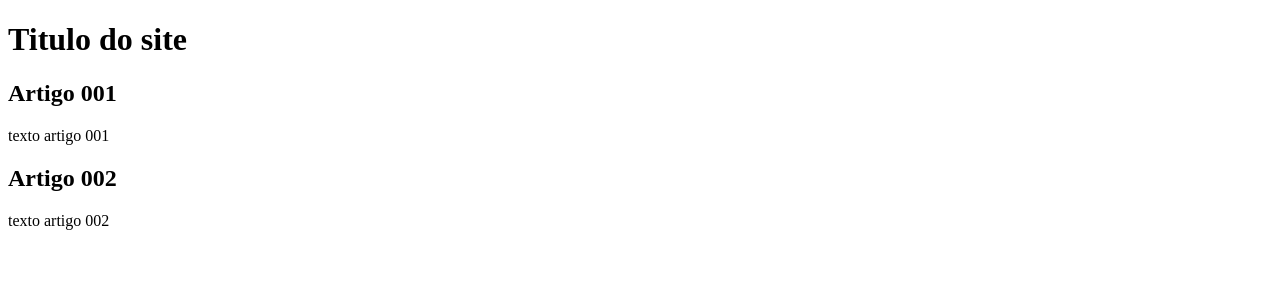
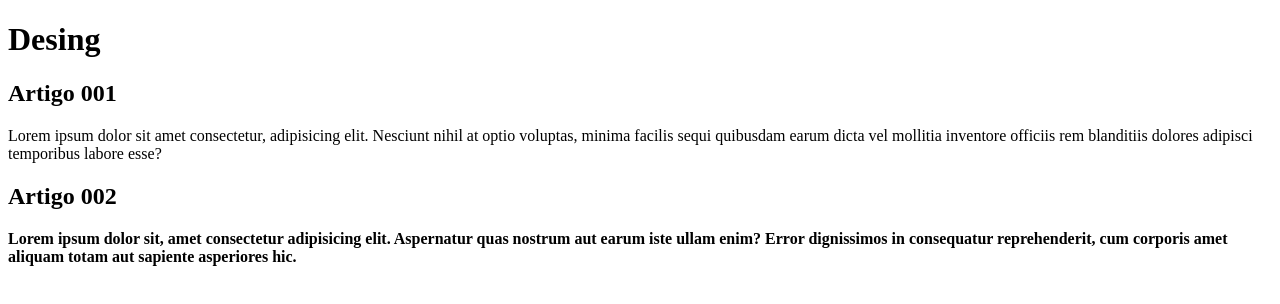
Before and after one commit to HugoHLourenco/Teste, a plain HTML site: page site/index2.html in a window 1280 px wide. Drawn offline with Linux system fonts and the light colour scheme.

Commit message:
Update index2.html

```diff
--- a/site/index2.html
+++ b/site/index2.html
@@ -8,15 +8,15 @@
 <body>
     <main>
         <header>
-            <h1>Titulo do site</h1>
+            <h1>Desing</h1>
         </header>
         <article>
             <h2>Artigo 001</h2>
-            <p>texto artigo 001</p>
+            <p>Lorem ipsum dolor sit amet consectetur, adipisicing elit. Nesciunt nihil at optio voluptas, minima facilis sequi quibusdam earum dicta vel mollitia inventore officiis rem blanditiis dolores adipisci temporibus labore esse?</p>
         </article>
         <article>
             <h2>Artigo 002</h2>
-            <p>texto artigo 002</p>
+            <p><strong>Lorem ipsum dolor sit, amet consectetur adipisicing elit. Aspernatur quas nostrum aut earum iste ullam enim? Error dignissimos in consequatur reprehenderit, cum corporis amet aliquam totam aut sapiente asperiores hic.</strong></p>
         </article>
     </main>
 </body>
```
